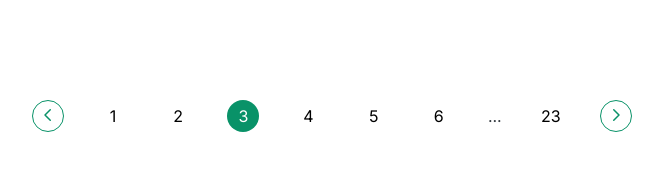
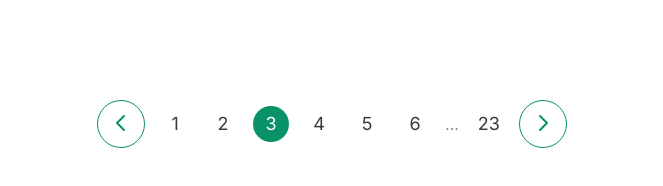
Before and after one commit to ArjanHoek/Omnifood, a plain HTML site: page Components/pagination.html in a window 1280 px wide. Shown: the whole page, without its empty margins (308-971 px from the left). Drawn offline with Linux system fonts and the light colour scheme.

Commit message:
correct exercise according to solution

```diff
--- a/Components/pagination.css
+++ b/Components/pagination.css
@@ -1,43 +1,55 @@
-a:link,
-a:visited {
-  text-decoration: none;
-  color: #000;
+.pagination-container {
+  display: flex;
+  justify-content: center;
 }
 
 .pagination {
-  width: 600px;
-  margin: 100px auto;
+  margin-top: 100px;
   display: flex;
-  justify-content: space-between;
   align-items: center;
+  gap: 12px;
 }
 
-.btn {
-  width: 32px;
-  height: 32px;
-  border-radius: 50%;
-  background-color: #fff;
-  border: 1px solid var(--main-color);
-  color: var(--main-color);
-  cursor: pointer;
-}
-
-.icon {
-  height: 18px;
-}
-
-.page-number {
-  width: 32px;
-  height: 32px;
+.page-number:link,
+.page-number:visited {
+  text-decoration: none;
+  color: #343a40;
+  font-size: 18px;
+  width: 36px;
+  height: 36px;
   display: flex;
   justify-content: center;
   align-items: center;
   border-radius: 50%;
 }
 
-.page-number.active,
+.page-number.page-number--current,
+.page-number:active,
 .page-number:hover,
 .btn:hover {
   background-color: var(--main-color);
   color: #fff;
 }
+
+.btn:hover .icon {
+  stroke: #fff;
+}
+
+.btn {
+  width: 48px;
+  height: 48px;
+  border-radius: 50%;
+  background: none;
+  border: 1px solid var(--main-color);
+  cursor: pointer;
+}
+
+.icon {
+  height: 24px;
+  width: 24px;
+  stroke: var(--main-color);
+}
+
+.dots {
+  color: var(--text-color-medium);
+}
--- a/Components/pagination.html
+++ b/Components/pagination.html
@@ -14,6 +14,7 @@
     <link href="./pagination.css" rel="stylesheet" />
   </head>
   <body>
+    <div class="pagination-container">
       <div class="pagination">
         <button class="btn btn-prev">
           <svg
@@ -33,11 +34,11 @@
         </button>
         <a class="page-number" href="#">1</a>
         <a class="page-number" href="#">2</a>
-      <a class="page-number active" href="#">3</a>
+        <a class="page-number page-number--current" href="#">3</a>
         <a class="page-number" href="#">4</a>
         <a class="page-number" href="#">5</a>
         <a class="page-number" href="#">6</a>
-      <span>...</span>
+        <span class="dots">...</span>
         <a class="page-number" href="#">23</a>
 
         <button class="btn btn-next">
@@ -57,5 +58,6 @@
           </svg>
         </button>
       </div>
+    </div>
   </body>
 </html>
```
Lines whose indentation alone changed are shown as unchanged.
